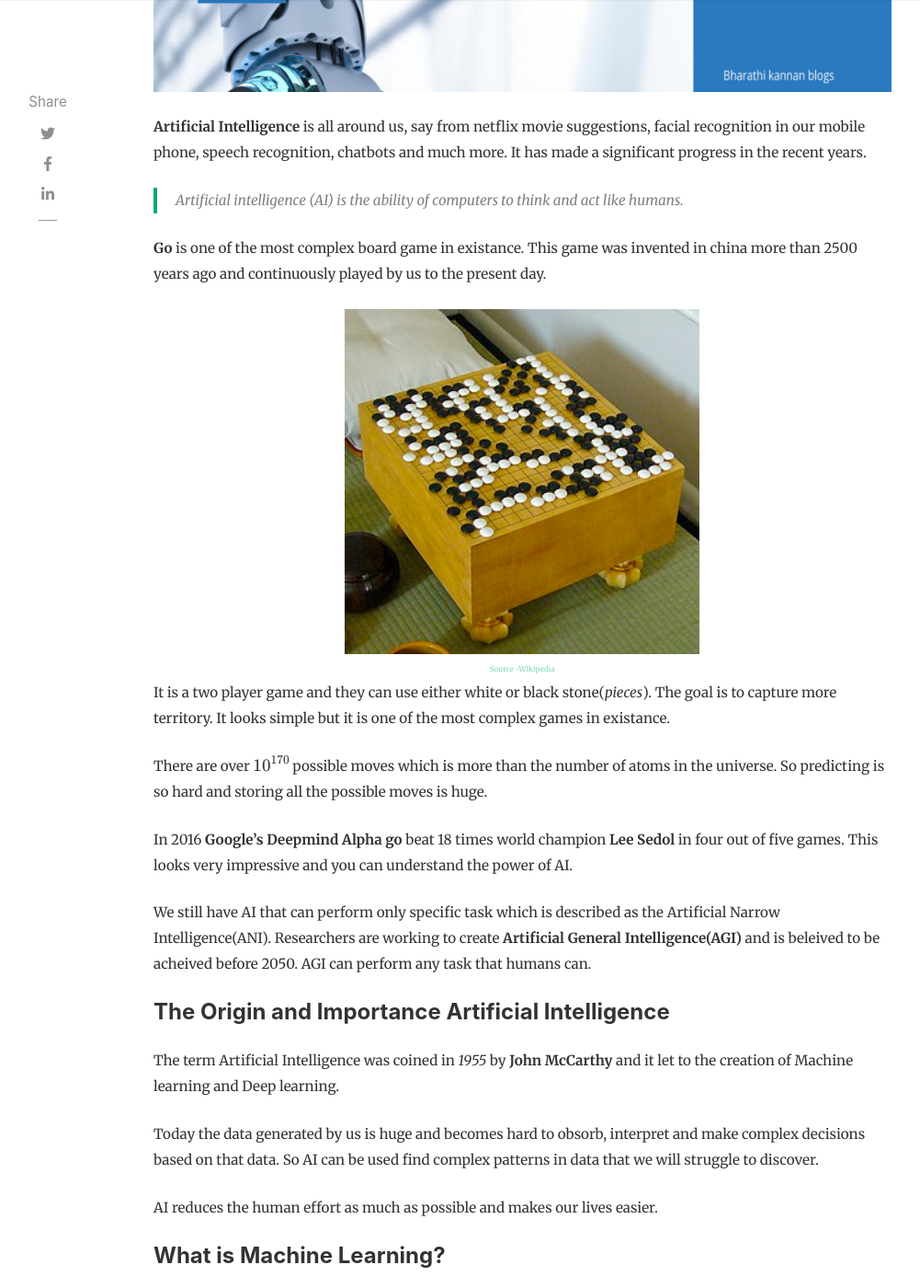
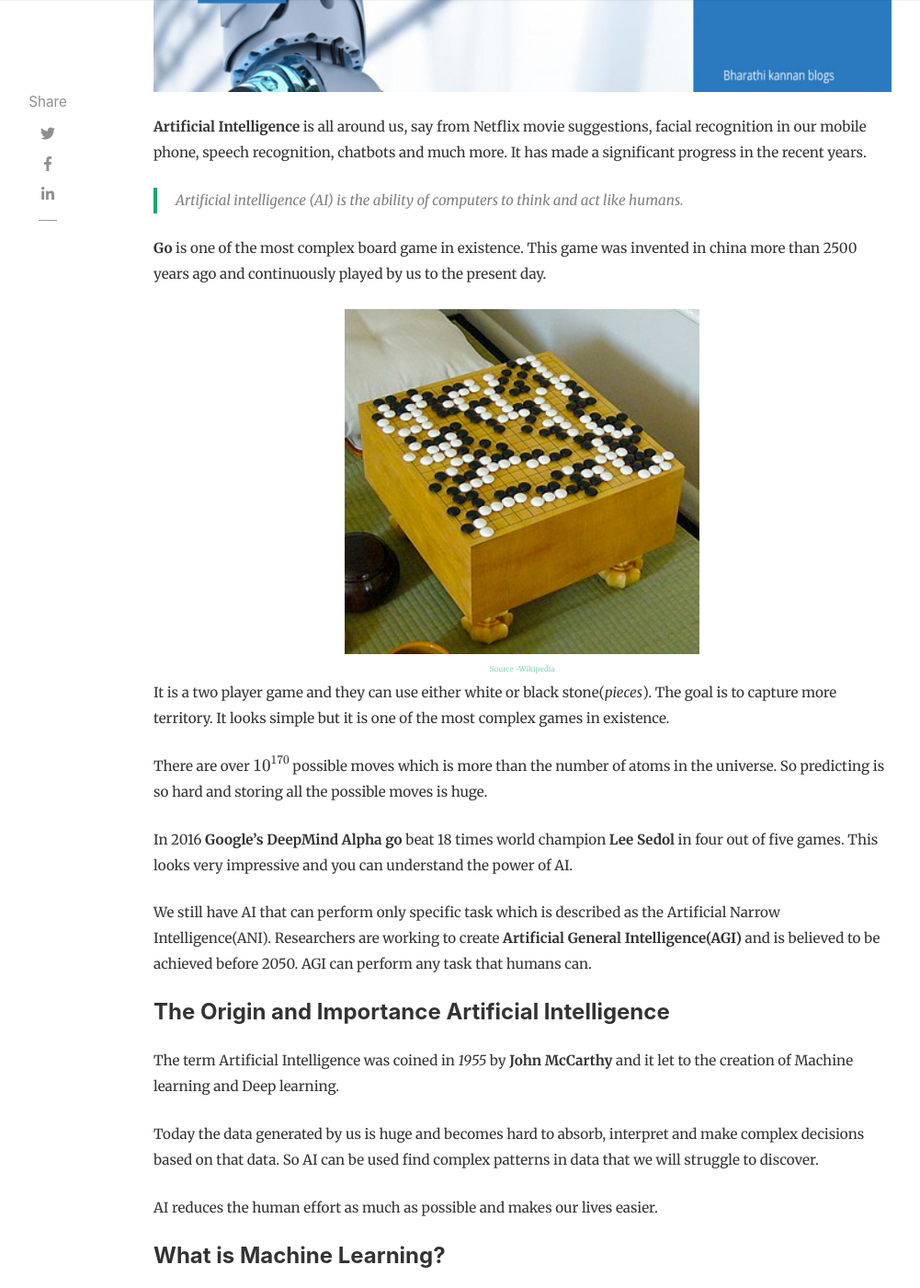
Before and after one commit to bharathikannann/blogs, a Jekyll site: the page built from _posts/2020-10-27-an-introduction-to-artificial-intelligence-and-its-applications.md, in a window 1280 px wide and 1400 px high, scrolled down 874 px. Shown: the whole window at 92% size, without its empty margins (118-1119 px from the left). Built offline with Jekyll 4.4.1, drawn with Linux system fonts in a browser that asks for light colours; nearby versions of some CDN libraries; formulas are drawn with MathJax 3; comment, search, counter and statistics services are not loaded; some of the changed lines change nothing that is shown; some of the changed text lies outside the part shown.

Commit message:
update assets

```diff
--- a/_config.yml
+++ b/_config.yml
@@ -25,17 +25,17 @@
     gravatar: e56154546cf4be74e393c62d1ae9f9d4
     email:
     web: https://bharathikannann.github.io/
-    twitter: https://twitter.com/bkn1311?s=08
+    twitter: https://twitter.com/bharathik_n
     description: "I publish blogs related to Computer Science, AI and Machine Learning. Stay tuned for more posts. "
-  john:
-    name: John
-    display_name: John
-    avatar: 'assets/images/avatar.png'
+  chatgpt:
+    name: ChatGPT
+    display_name: ChatGPT
+    avatar: 'assets/images/openai-logo.png'
     gravatar: b1cc14991db7a456fcd761680bbc8f81
-    email: wowthemesnet@gmail.com
-    web: https://www.wowthemes.net
-    twitter: https://twitter.com/wowthemesnet
-    description: "This is the author box. Write a short description of the author here. You are currently previewing Mediumish demo, a Jekyll template compatible with Github pages."
+    email: https://openai.com/about
+    web: https://chat.openai.com/
+    twitter: https://chat.openai.com/
+    description: "Hello there, I'm ChatGPT and I answer you questions."
 
 # Plugins
 plugins:
--- a/_posts/2020-10-27-an-introduction-to-artificial-intelligence-and-its-applications.md
+++ b/_posts/2020-10-27-an-introduction-to-artificial-intelligence-and-its-applications.md
@@ -8,11 +8,11 @@
 featured: false
 ---
 
-**Artificial Intelligence** is all around us, say from netflix movie suggestions, facial recognition in our mobile phone, speech recognition, chatbots and much more. It has made a significant progress in the recent years.
+**Artificial Intelligence** is all around us, say from Netflix movie suggestions, facial recognition in our mobile phone, speech recognition, chatbots and much more. It has made a significant progress in the recent years.
 
 > Artificial intelligence (AI) is the ability of computers to think and act like humans.
 
-**Go** is one of the most complex board game in existance. This game was invented in china more than 2500 years ago and continuously played by us to the present day.
+**Go** is one of the most complex board game in existence. This game was invented in china more than 2500 years ago and continuously played by us to the present day.
 
 <div class="container">
     <div class="row">
@@ -31,19 +31,19 @@
     </div>
 </div>
 
-It is a two player game and they can use either white or black stone(*pieces*). The goal is to capture more territory. It looks simple but it is one of the most complex games in existance.
+It is a two player game and they can use either white or black stone(*pieces*). The goal is to capture more territory. It looks simple but it is one of the most complex games in existence.
 
 There are over $$10^{170}$$ possible moves which is more than the number of atoms in the universe. So predicting is so hard and storing all the possible moves is huge.
 
-In 2016 **Google's Deepmind Alpha go** beat 18 times world champion **Lee Sedol** in four out of five games. This looks very impressive and you can understand the power of AI.
+In 2016 **Google's DeepMind Alpha go** beat 18 times world champion **Lee Sedol** in four out of five games. This looks very impressive and you can understand the power of AI.
 
-We still have AI that can perform only specific task which is described as the Artificial Narrow Intelligence(ANI). Researchers are working to create **Artificial General Intelligence(AGI)** and is beleived to be acheived before 2050. AGI can perform any task that humans can.
+We still have AI that can perform only specific task which is described as the Artificial Narrow Intelligence(ANI). Researchers are working to create **Artificial General Intelligence(AGI)** and is believed to be achieved before 2050. AGI can perform any task that humans can.
 
 #### The Origin and Importance Artificial Intelligence
 
 The term Artificial Intelligence was coined in *1955* by **John McCarthy** and it let to the creation of Machine learning and Deep learning.
 
-Today the data generated by us is huge and becomes hard to obsorb, interpret and make complex decisions based on that data. So AI can be used find complex patterns in data that we will struggle to discover.
+Today the data generated by us is huge and becomes hard to absorb, interpret and make complex decisions based on that data. So AI can be used find complex patterns in data that we will struggle to discover.
 
 AI reduces the human effort as much as possible and makes our lives easier.
 
@@ -96,8 +96,8 @@
 
 Every industry has a high demand for Artificial Intelligence. Some examples in our day to day life.
 
-- *Smart assistants* like Amazon's Alexa, Google assistant, Apple's siri use AI.
-- *Chatbots* use AI to understand the meaning of the sentense and be more human like.
+- *Smart assistants* like Amazon's Alexa, Google assistant, Apple's Siri use AI.
+- *Chatbots* use AI to understand the meaning of the sentence and be more human like.
 - *Facial recognition* in our smart phone.
 
 <div class="container">
@@ -119,9 +119,9 @@
 - In Netflix movie *recommendations* to know what you mostly like.
 - *Google maps* to predict the fastest route.
 - *Email spam* filtering.
-- Social media platforms use AI to give users a *personalised newsfeed* and they also use it to show the relevant ads according to your interest.
-- *E-commerce websites* such as amazon and flipkart uses AI to show the products according to your interest in their homepage.
-- *Google search engine* uses AI to find the relevent search results to your queries.
+- Social media platforms use AI to give users a *personalized newsfeed* and they also use it to show the relevant ads according to your interest.
+- *E-commerce websites* such as amazon and Flipkart uses AI to show the products according to your interest in their homepage.
+- *Google search engine* uses AI to find the relevant search results to your queries.
 
 <div class="container">
     <div class="row">
```
Also changed, not shown: assets/images/avatar.png (added), assets/images/how-to-build-a-chatbot-with-openai-api-and-gradio-images/chatbot-logo.jfif (added), assets/images/openai-logo.png (added).
